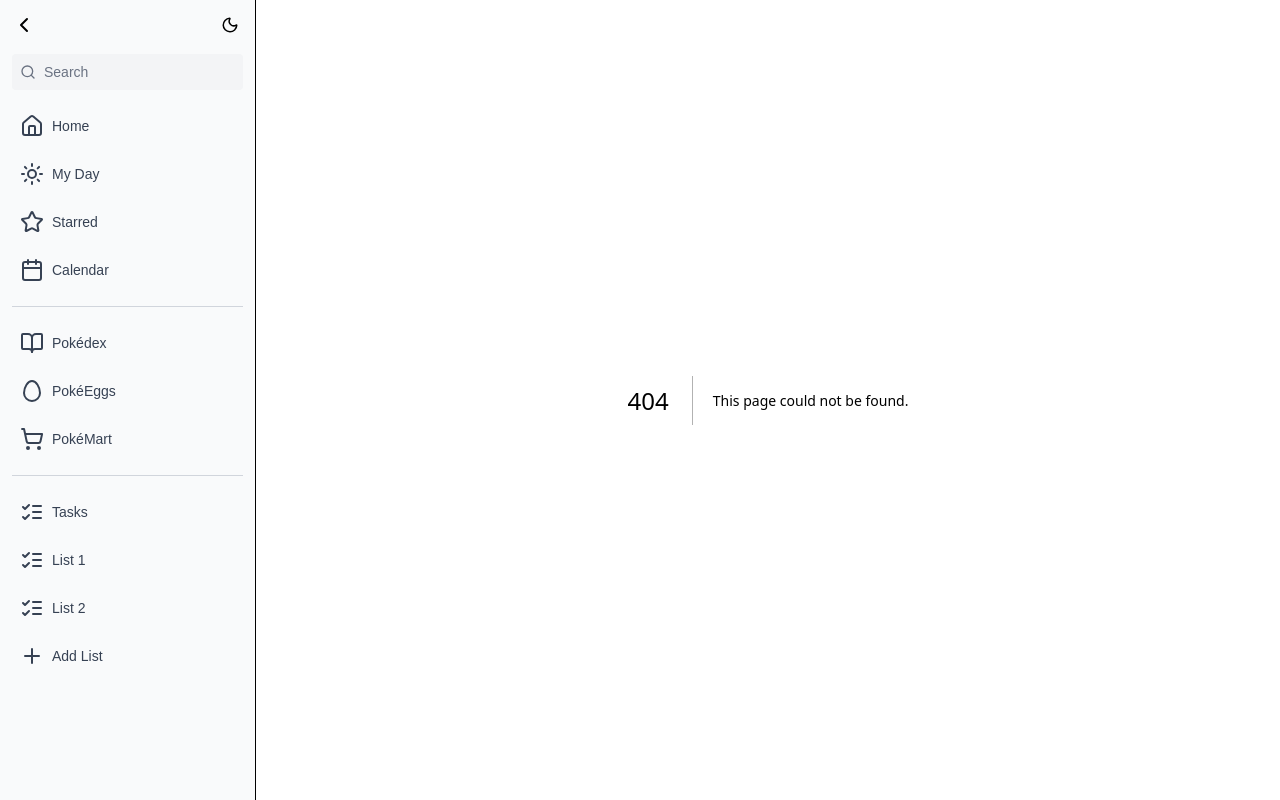
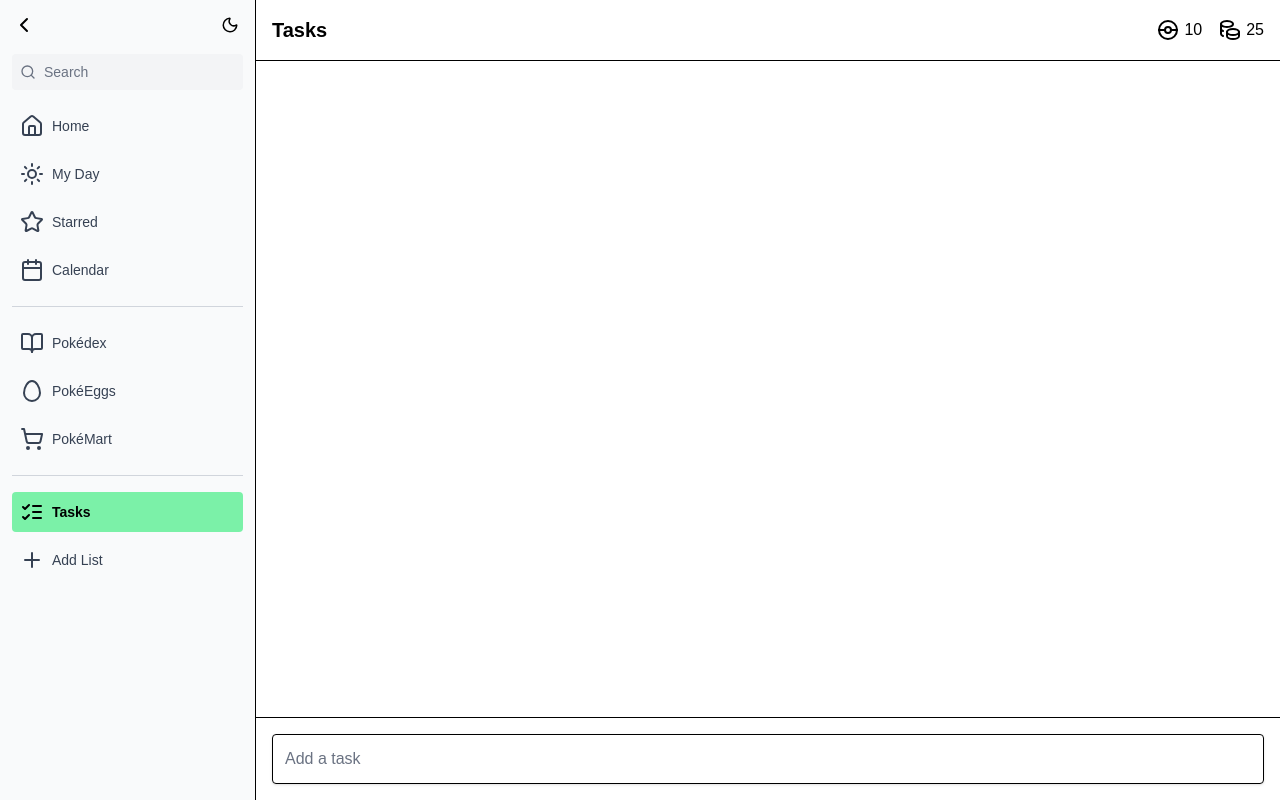
Before and after one commit to tammypaws404/pokemon-todo, a Next.js app: page /lists/1 in a window 1280 px wide. Before the commit this address had no page. Built offline with nearby package versions, Linux system fonts and the light colour scheme.

Commit message:
feat, refactor: Implement add, delete, rename new list function + moved SidebarItem to components and added SidebarListItem

```diff
--- a/src/app/tasks/page.tsx
+++ b/src/app/lists/[id]/page.tsx
@@ -1,14 +1,19 @@
 'use client';
 
+import { useParams } from 'next/navigation';
 import { useTasks } from '@/hooks/useTasks';
 import TaskPageView from '@/components/TaskPageView';
 
-export default function HomePage() {
+export default function ListPage() {
   const { tasks, setTasks } = useTasks();
+  const params = useParams();
+  const listId = params.id as string;
+
+  const title = listId === '1' ? 'Tasks' : `List ${listId}`;
 
   return (
     <TaskPageView
-      title="Tasks"
+      title={title}
       tasks={tasks}
       setTasks={setTasks}
     />
--- a/src/components/Sidebar.tsx
+++ b/src/components/Sidebar.tsx
@@ -2,16 +2,34 @@
 
 import { useState, useEffect } from 'react';
 import { useResizableSidebar } from '@/hooks/useResizableSidebar';
-import Link from 'next/link';
+import SidebarListItem from './SidebarListItem';
+import SidebarItem from './SidebarItem';
 import {
   Home, Calendar, Star, Sun, Search, ChevronLeft, ChevronRight,
-  Plus, ListChecks, Egg, ShoppingCart, BookOpen, Moon
+  Plus, Egg, ShoppingCart, BookOpen, Moon
 } from 'lucide-react';
 
 export default function Sidebar() {
   const [open, setOpen] = useState(true);
   const [darkMode, setDarkMode] = useState(false);
   const { sidebarRef, onMouseDown } = useResizableSidebar();
+
+  const [lists, setLists] = useState([
+    { id: 1, name: 'Tasks' },
+  ]);
+
+  const addList = () => {
+    const newList = { id: Date.now(), name: 'New List' };
+    setLists(prev => [...prev, newList]);
+  };
+
+  const handleDeleteList = (id: number) => {
+    setLists(prev => prev.filter(list => list.id !== id));
+  };
+
+  const handleRenameList = (id: number, newName: string) => {
+    setLists(prev => prev.map(list => list.id === id ? { ...list, name: newName } : list));
+  };
 
   const toggleSidebar = () => setOpen(!open);
 
@@ -103,40 +121,25 @@ export default function Sidebar() {
 
       {/* Lists section */}
       <nav className="space-y-2 text-sm">
-        <SidebarItem icon={<ListChecks />} label="Tasks" open={open} href="/tasks" />
-        <SidebarItem icon={<ListChecks />} label="List 1" open={open} href="/lists/list-1" />
-        <SidebarItem icon={<ListChecks />} label="List 2" open={open} href="/lists/list-2" />
-        <SidebarItem icon={<Plus />} label="Add List" open={open} href="/lists/new" />
+        {lists.map(list => (
+          <SidebarListItem
+            key={list.id}
+            list={list}
+            open={open}
+            onDelete={() => handleDeleteList(list.id)}
+            onRename={(newName) => handleRenameList(list.id, newName)}
+            canDelete={list.id !== 1}
+          />
+        ))}
+
+        <button
+          onClick={addList}
+          className="flex items-center w-full gap-2 px-2 py-2 rounded text-gray-700 dark:text-gray-200 hover:bg-green-200 dark:hover:bg-gray-700 transition-colors"
+        >
+          <Plus />
+          {open && <span>Add List</span>}
+        </button>
       </nav>
     </aside>
   );
 }
-
-import { usePathname } from 'next/navigation';
-
-function SidebarItem({
-  icon,
-  label,
-  open,
-  href,
-}: {
-  icon: React.ReactNode;
-  label: string;
-  open: boolean;
-  href: string;
-}) {
-  const pathname = usePathname();
-  const isActive = pathname === href;
-
-  return (
-    <Link
-      href={href}
-      className={`flex items-center w-full gap-2 px-2 py-2 rounded transition-colors hover:no-underline
-        ${isActive ? 'bg-gray-200 dark:bg-gray-700 font-semibold' : 'text-gray-700 dark:text-gray-200 hover:bg-gray-200 dark:hover:bg-gray-700'}
-      `}
-    >
-      {icon}
-      {open && <span>{label}</span>}
-    </Link>
-  );
-}
--- /dev/null
+++ b/src/components/SidebarItem.tsx
@@ -0,0 +1,28 @@
+'use client';
+
+import Link from 'next/link';
+import { usePathname } from 'next/navigation';
+
+type Props = {
+  icon: React.ReactNode;
+  label: string;
+  open: boolean;
+  href: string;
+};
+
+export default function SidebarItem({ icon, label, open, href }: Props) {
+  const pathname = usePathname();
+  const isActive = pathname === href;
+
+  return (
+    <Link
+      href={href}
+      className={`flex items-center w-full gap-2 px-2 py-2 rounded transition-colors hover:no-underline
+        ${isActive ? 'bg-green-300 dark:bg-gray-700 font-semibold' : 'text-gray-700 dark:text-gray-200 hover:bg-green-200 dark:hover:bg-gray-700'}
+      `}
+    >
+      {icon}
+      {open && <span className="flex-1 truncate">{label}</span>}
+    </Link>
+  );
+}
--- /dev/null
+++ b/src/components/SidebarListItem.tsx
@@ -0,0 +1,101 @@
+'use client';
+
+import { useState } from 'react';
+import { usePathname } from 'next/navigation';
+import { ListChecks } from 'lucide-react';
+import SidebarItem from './SidebarItem';
+
+type Props = {
+  list: { id: number; name: string };
+  open: boolean;
+  onDelete: () => void;
+  onRename: (newName: string) => void;
+  canDelete: boolean;
+};
+
+export default function SidebarListItem({ list, open, onDelete, onRename, canDelete }: Props) {
+  const [isRenaming, setIsRenaming] = useState(false);
+  const [name, setName] = useState(list.name);
+  const [showMenu, setShowMenu] = useState(false);
+  const pathname = usePathname();
+  const isActive = pathname === `/lists/${list.id}`;
+
+  const handleDoubleClick = () => {
+    setIsRenaming(true);
+  };
+
+  const handleRename = () => {
+    setIsRenaming(false);
+    if (name.trim() !== '' && name !== list.name) {
+      onRename(name.trim());
+    } else {
+      setName(list.name);
+    }
+  };
+
+  const handleContextMenu = (e: React.MouseEvent) => {
+    e.preventDefault();
+    setShowMenu(true);
+  };
+
+  return (
+    <div onContextMenu={handleContextMenu} className="relative group">
+      {isRenaming ? (
+        <div className={`flex items-center w-full gap-2 px-2 py-2 rounded transition-colors hover:no-underline
+          ${isActive ? 'bg-green-300 dark:bg-gray-700 font-semibold' : 'text-gray-700 dark:text-gray-200 hover:bg-green-200 dark:hover:bg-gray-700'}
+        `}>
+          <ListChecks />
+          {open && (
+            <input
+              value={name}
+              onChange={(e) => setName(e.target.value)}
+              onBlur={handleRename}
+              onKeyDown={(e) => {
+                if (e.key === 'Enter') handleRename();
+                else if (e.key === 'Escape') {
+                  setIsRenaming(false);
+                  setName(list.name);
+                }
+              }}
+              autoFocus
+              className="bg-transparent outline-none text-sm flex-1"
+            />
+          )}
+        </div>
+      ) : (
+        <div onDoubleClick={handleDoubleClick}>
+          <SidebarItem
+            icon={<ListChecks />}
+            label={list.name}
+            open={open}
+            href={`/lists/${list.id}`}
+          />
+        </div>
+      )}
+
+      {/* Context Menu */}
+      {showMenu && open && (
+        <div
+          className="absolute z-50 bg-white dark:bg-gray-800 border border-gray-200 dark:border-gray-700 rounded shadow-md text-sm right-2 mt-1"
+          onMouseLeave={() => setShowMenu(false)}
+        >
+          <button
+            onClick={() => { setShowMenu(false); setIsRenaming(true); }}
+            className="block px-4 py-2 hover:bg-gray-100 dark:hover:bg-gray-700 w-full text-left"
+          >
+            Rename
+          </button>
+
+          {list.id !== 1 && ( // prevent deleting the default Tasks list
+            <button
+              onClick={() => { setShowMenu(false); onDelete(); }}
+              className="block px-4 py-2 hover:bg-gray-100 dark:hover:bg-gray-700 w-full text-left text-red-600"
+            >
+              Delete
+            </button>
+          )}
+        </div>
+      )}
+    </div>
+  );
+}
```
